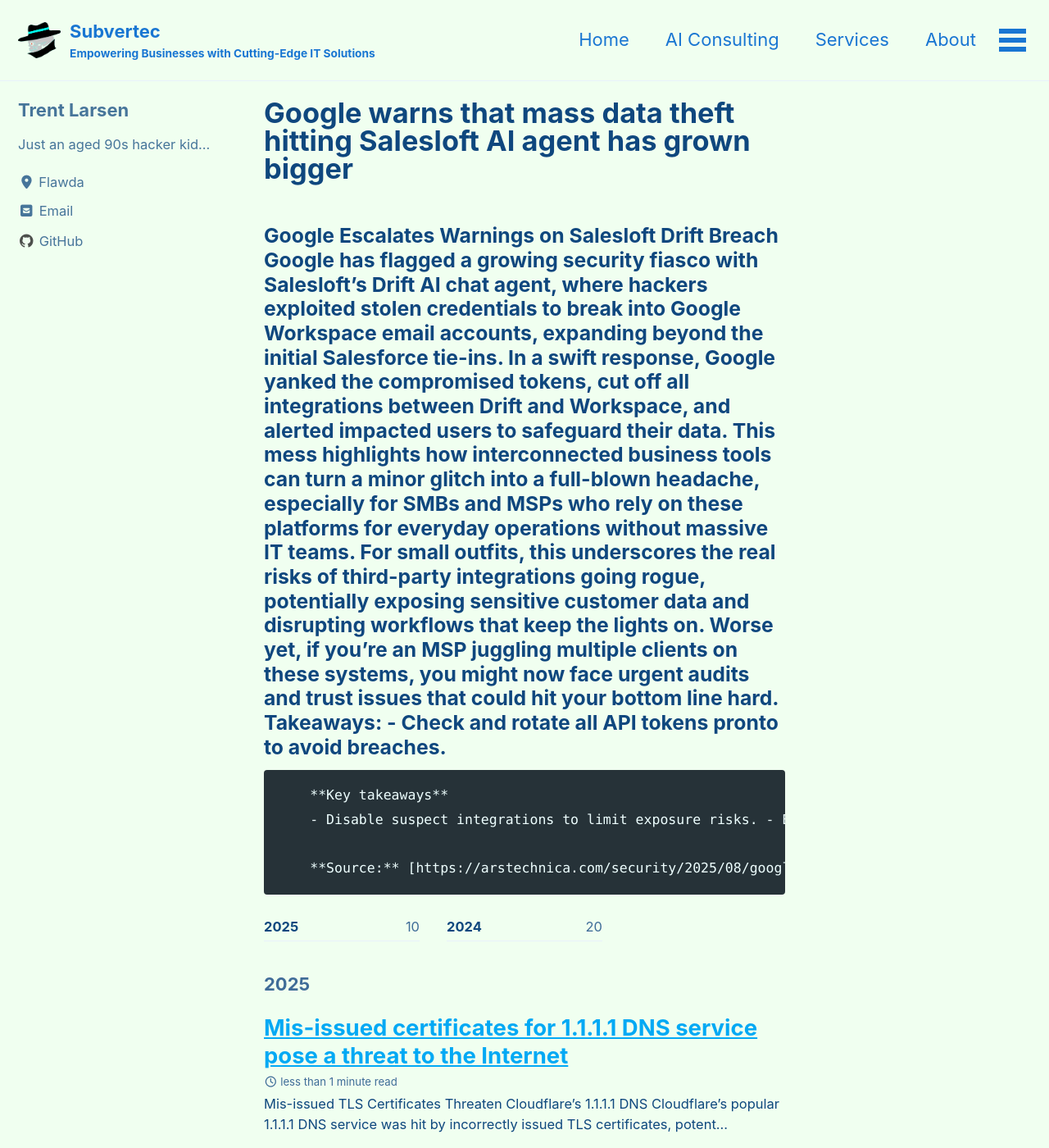
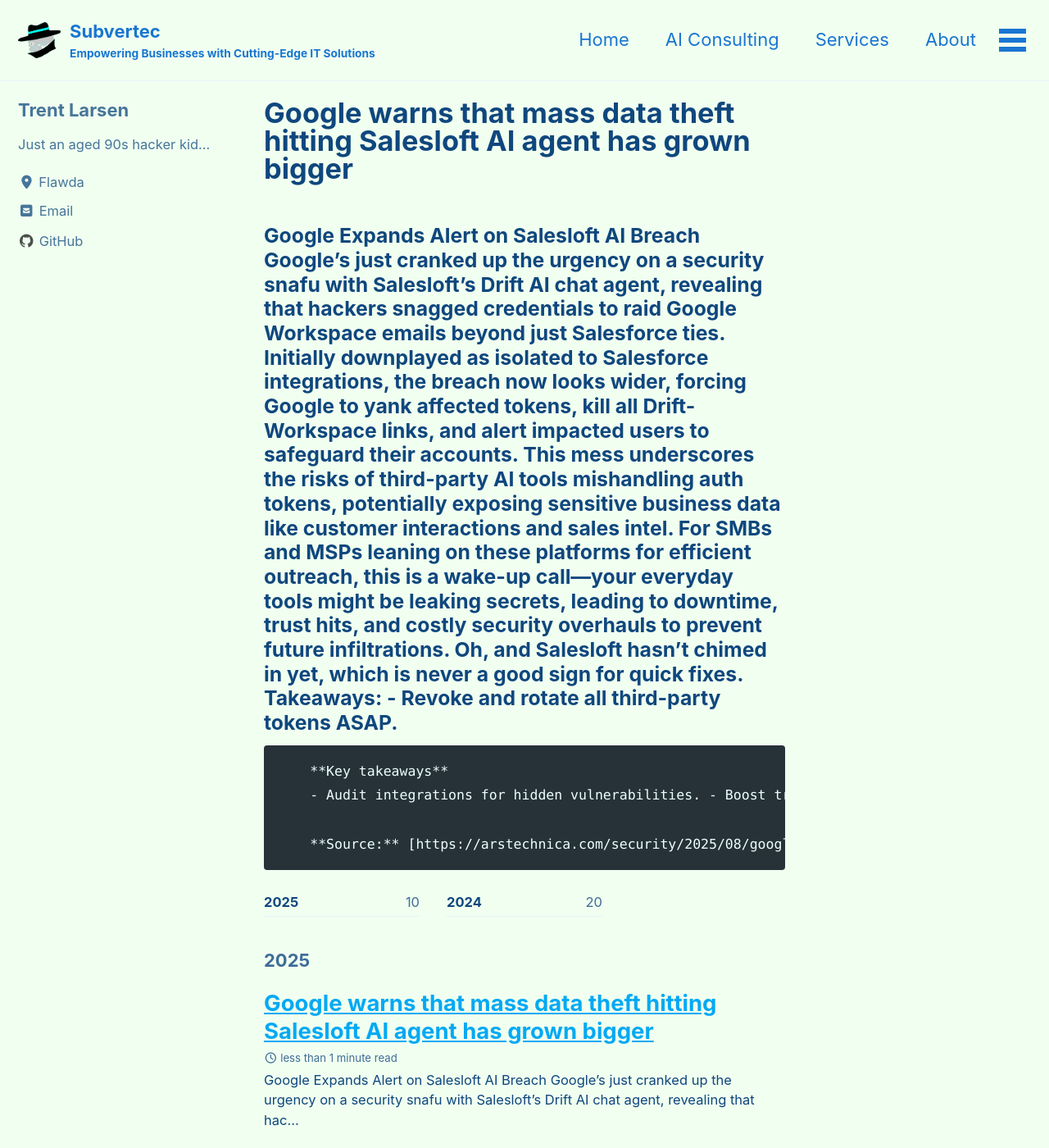
Before and after one commit to subv3rsiv3/website, a Jekyll site: the page built from _posts/2025-09-18-google-warns-that-mass-data-theft-hitting-salesloft-ai-agent-has-grown-bigger.md, in a window 1280 px wide and 1400 px high. Shown: the whole window at 82% size. Built offline with Jekyll 4.4.1, drawn with Linux system fonts in a browser that asks for light colours; cached includes are drawn as plain includes; some of the changed text lies outside the part shown.

Commit message:
Publish: Google warns that mass data theft hitting Salesloft AI agent has grown bigger

```diff
--- a/_posts/2025-09-18-google-warns-that-mass-data-theft-hitting-salesloft-ai-agent-has-grown-bigger.md
+++ b/_posts/2025-09-18-google-warns-that-mass-data-theft-hitting-salesloft-ai-agent-has-grown-bigger.md
@@ -1,26 +1,26 @@
 ---
 layout: posts
 title: Google warns that mass data theft hitting Salesloft AI agent has grown bigger
-date: '2025-09-18 07:08:30 '
-excerpt: '### Google Escalates Warnings on Salesloft Drift Breach Google has flagged a growing security fiasco with Salesloft''s Drift AI chat agent, where hackers exploited stolen credentials to break into Google Workspace email accounts, expanding b'
+date: '2025-09-18 12:01:04 '
+excerpt: '### Google Expands Alert on Salesloft AI Breach Google''s just cranked up the urgency on a security snafu with Salesloft''s Drift AI chat agent, revealing that hackers snagged credentials to raid Google Workspace emails beyond just Salesforce'
 seo_title: Google warns that mass data theft hitting Salesloft AI agent has grown bigger
-seo_description: '### Google Escalates Warnings on Salesloft Drift Breach Google has flagged a growing security fiasco with Salesloft''s Drift AI chat agent, where hackers ex'
+seo_description: '### Google Expands Alert on Salesloft AI Breach Google''s just cranked up the urgency on a security snafu with Salesloft''s Drift AI chat agent, revealing th'
 categories:
 - Security
-- Microsoft365
 - AI_Automation
+- Backup_DR
 tags:
 - Security
-- Microsoft365
 - AI_Automation
+- Backup_DR
 permalink: /blog/google-warns-that-mass-data-theft-hitting-salesloft-ai-agent-has-grown-bigger/
 ---
 
-### Google Escalates Warnings on Salesloft Drift Breach Google has flagged a growing security fiasco with Salesloft's Drift AI chat agent, where hackers exploited stolen credentials to break into Google Workspace email accounts, expanding beyond the initial Salesforce tie-ins. In a swift response, Google yanked the compromised tokens, cut off all integrations between Drift and Workspace, and alerted impacted users to safeguard their data. This mess highlights how interconnected business tools can turn a minor glitch into a full-blown headache, especially for SMBs and MSPs who rely on these platforms for everyday operations without massive IT teams. For small outfits, this underscores the real risks of third-party integrations going rogue, potentially exposing sensitive customer data and disrupting workflows that keep the lights on. Worse yet, if you're an MSP juggling multiple clients on these systems, you might now face urgent audits and trust issues that could hit your bottom line hard. Takeaways: - Check and rotate all API tokens pronto to avoid breaches.
+### Google Expands Alert on Salesloft AI Breach Google's just cranked up the urgency on a security snafu with Salesloft's Drift AI chat agent, revealing that hackers snagged credentials to raid Google Workspace emails beyond just Salesforce ties. Initially downplayed as isolated to Salesforce integrations, the breach now looks wider, forcing Google to yank affected tokens, kill all Drift-Workspace links, and alert impacted users to safeguard their accounts. This mess underscores the risks of third-party AI tools mishandling auth tokens, potentially exposing sensitive business data like customer interactions and sales intel. For SMBs and MSPs leaning on these platforms for efficient outreach, this is a wake-up call—your everyday tools might be leaking secrets, leading to downtime, trust hits, and costly security overhauls to prevent future infiltrations. Oh, and Salesloft hasn't chimed in yet, which is never a good sign for quick fixes. Takeaways: - Revoke and rotate all third-party tokens ASAP.
 
         **Key takeaways**
-        - Disable suspect integrations to limit exposure risks.
-- Budget for extra security audits after third-party fails.
-- Watch for phishing spikes targeting compromised accounts.
+        - Audit integrations for hidden vulnerabilities.
+- Boost training on credential security basics.
+- Expect potential downtime from disabled tools.
 
         **Source:** [https://arstechnica.com/security/2025/08/google-warns-that-mass-data-theft-hitting-salesloft-ai-agent-has-grown-bigger/](https://arstechnica.com/security/2025/08/google-warns-that-mass-data-theft-hitting-salesloft-ai-agent-has-grown-bigger/)
```
